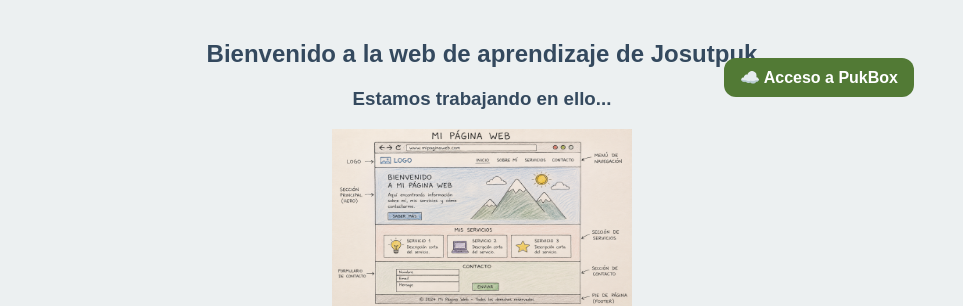
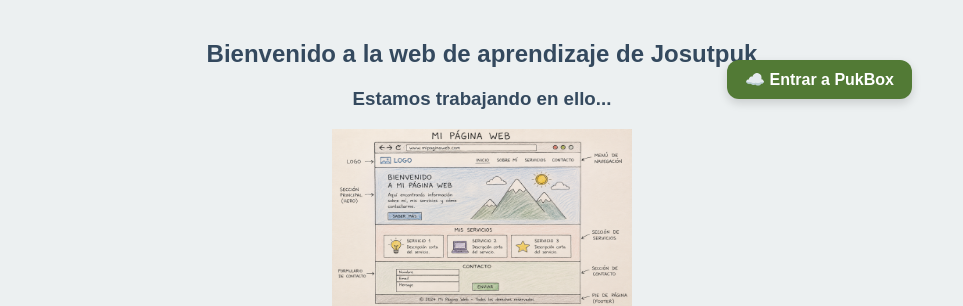
Before and after one commit to JosemaRuiz-puk/aprendiendo-html-css-js, a PHP site: page / in a window 1280 px wide. Shown: the top 306 px of the page, without its empty margins (158-1121 px from the left). Run offline with PHP 8.4, Linux system fonts and the light colour scheme; data that the repository does not hold is empty.

Commit message:
Más ajustes

```diff
--- a/index.php
+++ b/index.php
@@ -43,7 +43,7 @@ $citaPratchett = $sentencia->fetch(PDO::FETCH_ASSOC);
     target="_blank"
     rel="noopener noreferrer"
 >
-    ☁️ Acceso a PukBox
+    ☁️ Entrar a PukBox
 </a>
 
         <h2>Bienvenido a la web de aprendizaje de Josutpuk</h2>
--- a/styles.css
+++ b/styles.css
@@ -268,29 +268,45 @@ header {
 
 .acceso-pukbox {
     position: absolute;
-    top: 18px;
-    right: 18px;
+    top: 20px;
+    right: 20px;
 
-    padding: 10px 16px;
+    display: inline-block;
+
+    padding: 10px 18px;
 
     background-color: #527a35;
     color: white;
+
     text-decoration: none;
     font-weight: bold;
+
     border-radius: 12px;
 
-    transition: 0.2s;
+    box-shadow: 0 4px 10px rgba(0, 0, 0, 0.15);
+
+    transition:
+        background-color 0.2s ease,
+        transform 0.2s ease,
+        box-shadow 0.2s ease;
 }
 
 .acceso-pukbox:hover {
     background-color: #6a9d43;
     transform: translateY(-2px);
+    box-shadow: 0 6px 14px rgba(0, 0, 0, 0.25);
+}
+
+.acceso-pukbox:focus-visible {
+    outline: 3px solid #7b4fc7;
+    outline-offset: 3px;
 }
 
 @media (max-width: 700px) {
     .acceso-pukbox {
         position: static;
-        display: inline-block;
+        display: block;
+        width: fit-content;
         margin: 15px auto 25px;
     }
 }
```
